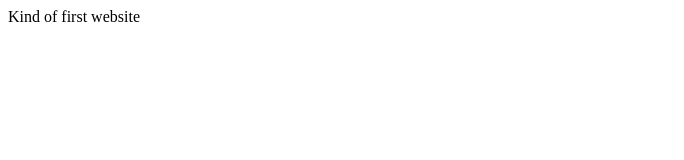
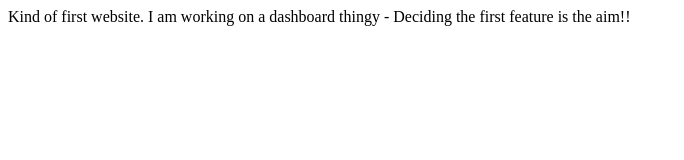
Before and after one commit to ishan05sharma/kidscoding.skillsoverdegree, a plain HTML site: page index.html in a window 1280 px wide. Shown: the whole page, without its empty margins (0-684 px from the left). Drawn offline with Linux system fonts and the light colour scheme.

Commit message:
Adding New things to learn branching

```diff
--- a/index.html
+++ b/index.html
@@ -6,6 +6,8 @@
     <title>kids dashboard</title>
 </head>
 <body>
-    Kind of first website
+    Kind of first website.
+
+    I am working on a dashboard thingy - Deciding the first feature is the aim!!
 </body>
 </html>
```
